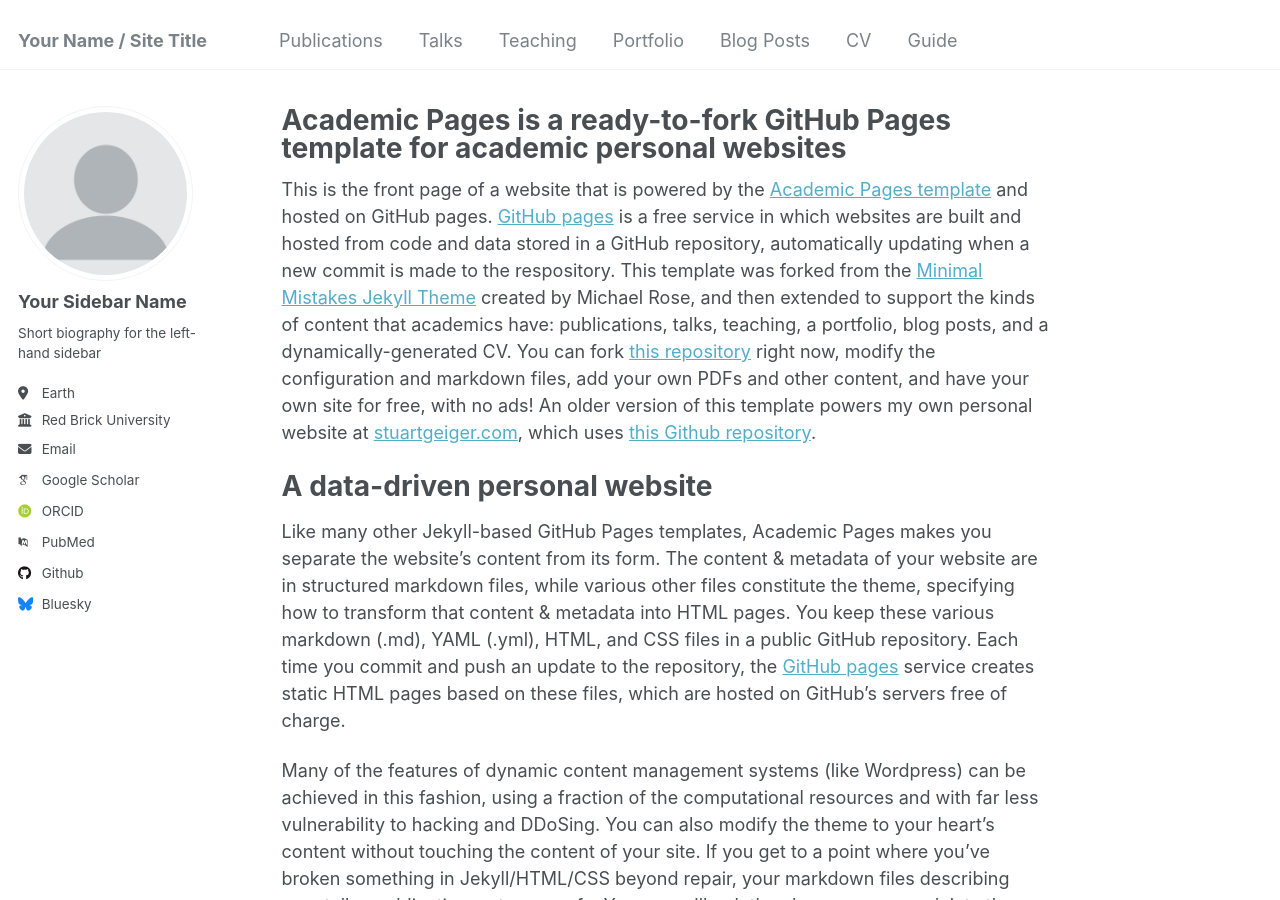
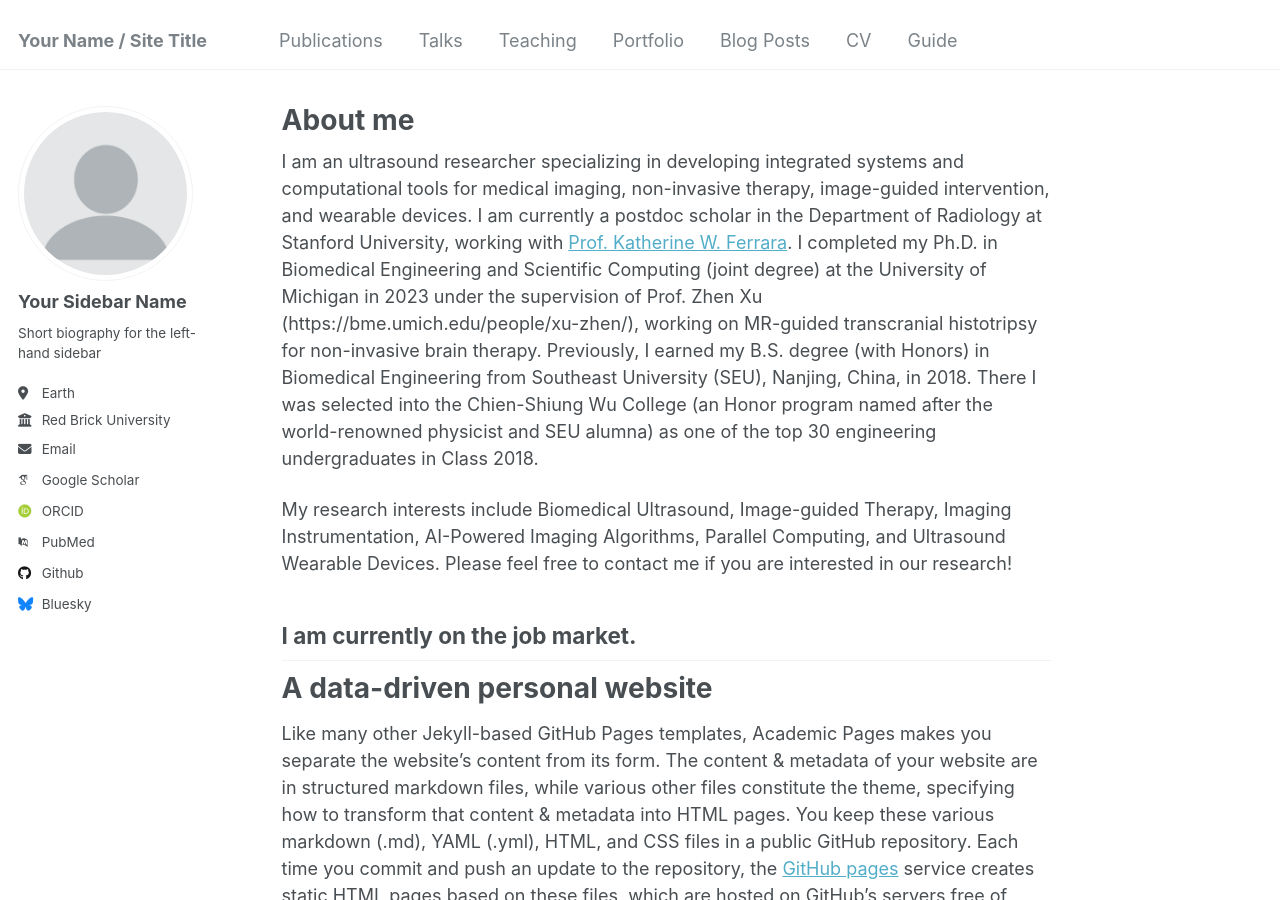
Before and after one commit to NingLu-Ultrasound/ninglu-ultrasound.github.io, a Jekyll site: the page built from _pages/about.md, in a window 1280 px wide and 900 px high. Built offline with Jekyll 4.4.1, drawn with Linux system fonts in a browser that asks for light colours; some web fonts are replaced.

Commit message:
Update about.md

```diff
--- a/_pages/about.md
+++ b/_pages/about.md
@@ -1,13 +1,21 @@
 ---
 permalink: /
-title: "Academic Pages is a ready-to-fork GitHub Pages template for academic personal websites"
+title: "About me"
+excerpt: "About me"
 author_profile: true
 redirect_from:
   - /about/
   - /about.html
 ---
 
-This is the front page of a website that is powered by the [Academic Pages template](https://github.com/academicpages/academicpages.github.io) and hosted on GitHub pages. [GitHub pages](https://pages.github.com) is a free service in which websites are built and hosted from code and data stored in a GitHub repository, automatically updating when a new commit is made to the respository. This template was forked from the [Minimal Mistakes Jekyll Theme](https://mmistakes.github.io/minimal-mistakes/) created by Michael Rose, and then extended to support the kinds of content that academics have: publications, talks, teaching, a portfolio, blog posts, and a dynamically-generated CV. You can fork [this repository](https://github.com/academicpages/academicpages.github.io) right now, modify the configuration and markdown files, add your own PDFs and other content, and have your own site for free, with no ads! An older version of this template powers my own personal website at [stuartgeiger.com](http://stuartgeiger.com), which uses [this Github repository](https://github.com/staeiou/staeiou.github.io).
+I am an ultrasound researcher specializing in developing integrated systems and computational tools for medical imaging, non-invasive therapy, image-guided intervention, and wearable devices.
+I am currently a postdoc scholar in the Department of Radiology at Stanford University, working with [Prof. Katherine W. Ferrara](https://med.stanford.edu/profiles/katherine-ferrara). I completed my Ph.D. in Biomedical Engineering and Scientific Computing (joint degree) at the University of Michigan in 2023 under the supervision of Prof. Zhen Xu (https://bme.umich.edu/people/xu-zhen/), working on MR-guided transcranial histotripsy for non-invasive brain therapy. Previously, I earned my B.S. degree (with Honors) in Biomedical Engineering from Southeast University (SEU), Nanjing, China, in 2018. There I was selected into the Chien-Shiung Wu College (an Honor program named after the world-renowned physicist and SEU alumna) as one of the top 30 engineering undergraduates in Class 2018.
+
+My research interests include Biomedical Ultrasound, Image-guided Therapy, Imaging Instrumentation, AI-Powered Imaging Algorithms, Parallel Computing, and Ultrasound Wearable Devices. Please feel free to contact me if you are interested in our research!
+
+
+<h2>I am currently on the job market.</h2>
+
 
 A data-driven personal website
 ======
```
